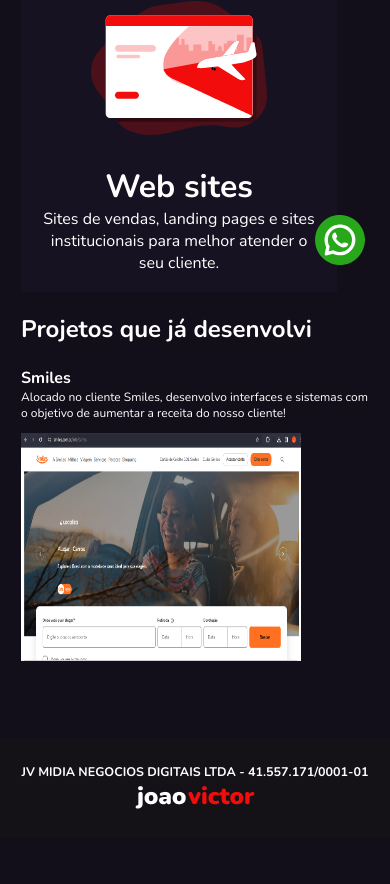
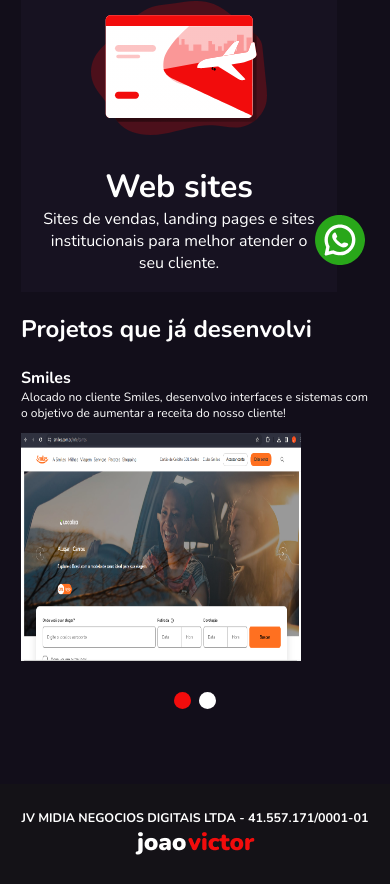
Before and after one commit to joaovicdev/portfolio-react, a React (Create React App) app: page / in a window 390 px wide. Shown: the part 567-1451 px from the top of the page. Before the commit the page ends 1405 px from the top, so only its background shows below. Built offline with nearby package versions, Linux system fonts and the light colour scheme.

Commit message:
put swiper in mobile

```diff
--- a/package.json
+++ b/package.json
@@ -12,7 +12,8 @@
     "react": "^18.3.1",
     "react-dom": "^18.3.1",
     "react-scripts": "5.0.1",
-    "sass": "^1.77.2"
+    "sass": "^1.77.2",
+    "swiper": "^11.1.3"
   },
   "devDependencies": {
     "@types/node": "^16.18.97",
--- a/src/components/Projects/Mobile.tsx
+++ b/src/components/Projects/Mobile.tsx
@@ -1,5 +1,7 @@
 import React from 'react';
+import { Swiper, SwiperSlide } from 'swiper/react';
 import { projectDatabase } from './projects';
+import 'swiper/css';
 import './projects.scss';
 
 export const Mobile: React.FC = () => {
@@ -23,11 +25,27 @@
     <section id="projects">
       <h1>Projetos que já desenvolvi</h1>
 
-      <div className="card">
-        <h1>{projectDatabase[currentProjectIndex].title}</h1>
-        <p>{projectDatabase[currentProjectIndex].description}</p>
+      <Swiper
+        spaceBetween={50}
+        slidesPerView={1}
+        onSlideChange={() => console.log('slide change')}
+        onSwiper={(swiper: any) => console.log(swiper)}
+      >
+        {projectDatabase.map((project: projectDatabase, _: number) => (
+          <SwiperSlide key={`swiper-${_}`} className="card">
+            <h1>{project.title}</h1>
+            <p>{project.description}</p>
+            <img src={require(`../../assets/images/projects/${project.image}`)} />
+          </SwiperSlide>
+        ))}
+      </Swiper>
 
-        <img src={require(`../../assets/images/projects/${projectDatabase[currentProjectIndex].image}`)} />
+      <div className="counter-swiper">
+        {Object(projectDatabase).map((project: projectDatabase, _: number) => {
+          return (
+            <div key={`swiper-${_}`} className={`grey ${_ === currentProjectIndex ? 'active' : ''}`}></div>
+          );
+        })}
       </div>
     </section>
   );
--- a/src/components/Projects/projects.scss
+++ b/src/components/Projects/projects.scss
@@ -74,6 +74,7 @@
 
     .card {
       margin-top: 22px;
+      width: 100%;
 
       h1 {
         font-size: 1.6rem;
@@ -89,6 +90,24 @@
         height: 228px;
       }
     }
+
+    .counter-swiper {
+      display: flex;
+      justify-content: center;
+      gap: 8px;
+      margin-top: 13px;
+
+      .grey {
+        width: 17px;
+        height: 17px;
+        background-color: #fff;
+        border-radius: 50%;
+
+        &.active {
+          background-color: $red;
+        }
+      }
+    }
   }
 }
 /* === END MOBILE === */
--- a/src/components/Projects/projects.ts
+++ b/src/components/Projects/projects.ts
@@ -1,4 +1,4 @@
-interface projectDatabase {
+export interface projectDatabase {
   title: string;
   description: string;
   image: string;
```
Also changed, not shown: 1 other file (tests, documents, lock files or other folders).
